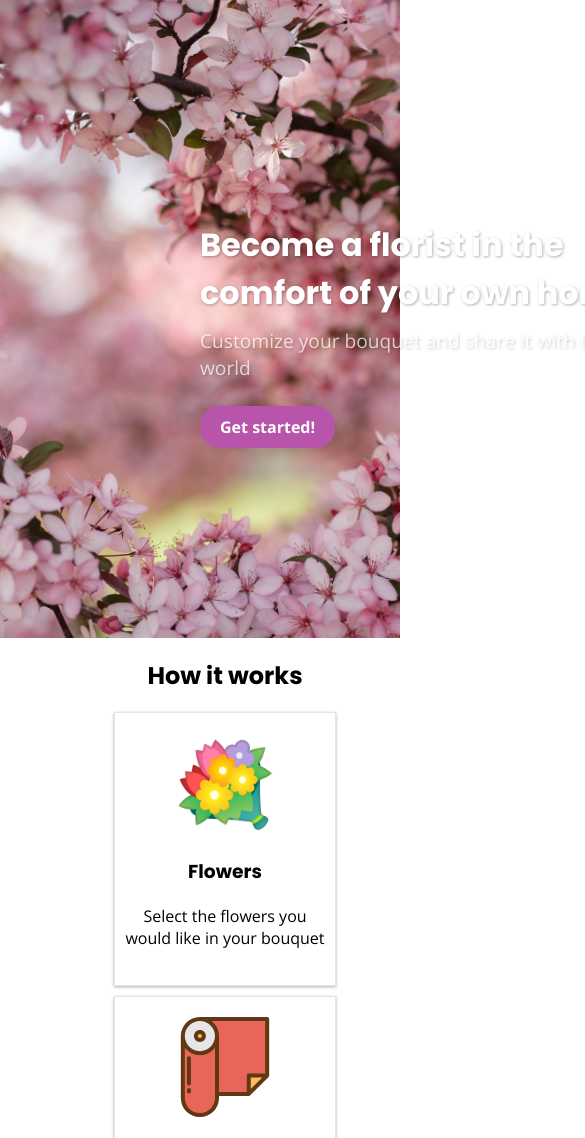
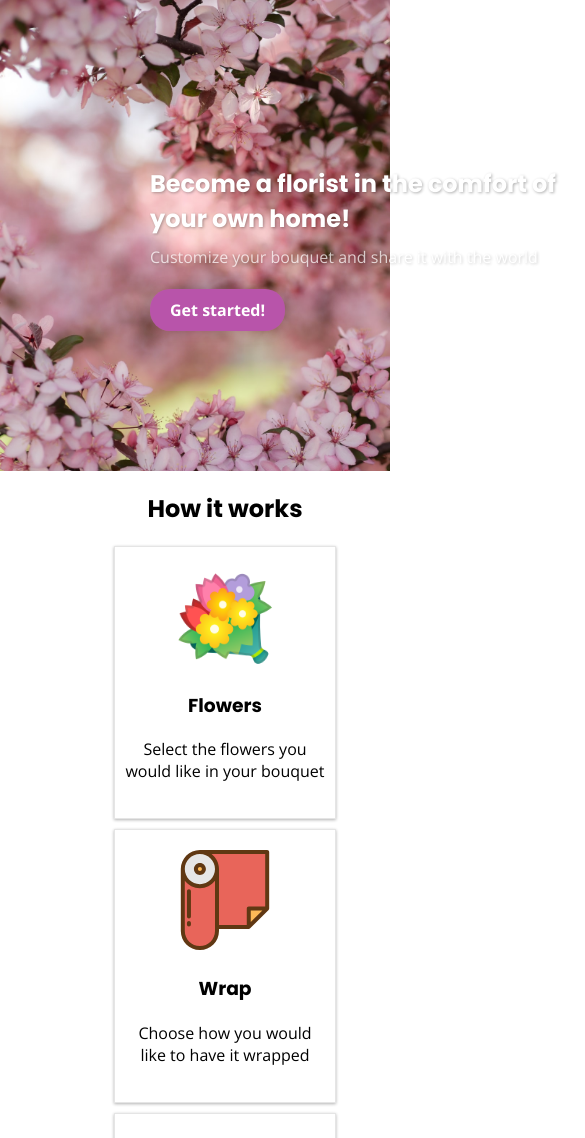
Before and after one commit to wendy-ph/landing, a plain HTML site: page index.html in a window 390 px wide. Shown: the top 1138 px of the page, 585 px wide, since content can reach past the window. Drawn offline with nearby package versions, Linux system fonts and the light colour scheme.

Commit message:
attempting to fix overflow

```diff
--- a/css/components/banners.css
+++ b/css/components/banners.css
@@ -21,3 +21,15 @@
   margin-top: 10px;
 
 }
+
+@media only screen and (max-width: 600px) {
+  .banner {
+    padding: 150px;
+  }
+  .banner h1 {
+   font-size: 1.5em;
+  }
+  .banner p {
+    font-size: 1em;
+   }
+ }
```
